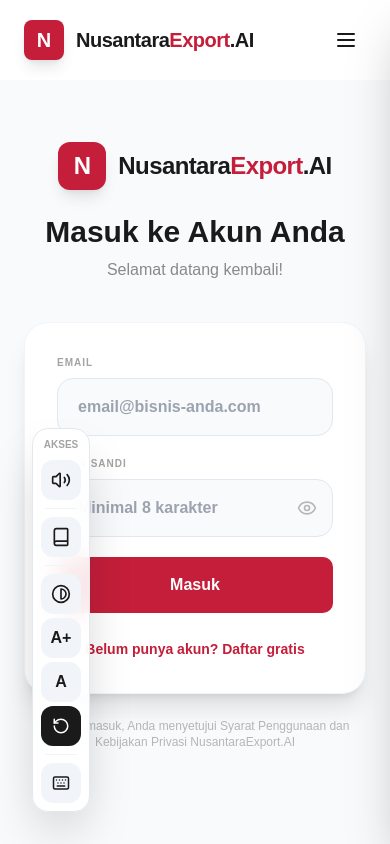
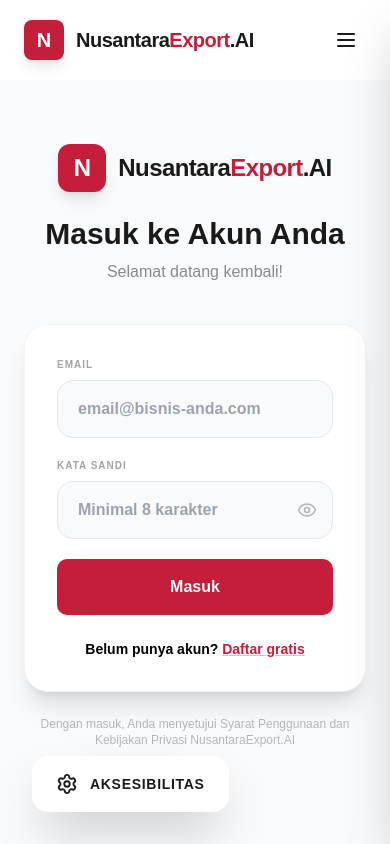
Before and after one commit to henrysalim/nusantaraexport.ai, a React (Vite) app in the folder frontend/: page /login in a window 390 px wide. Shown: the top 844 px of the page. Built offline with nearby package versions, Linux system fonts and the light colour scheme; a web font is replaced by a local one.

Commit message:
fix: minor responsiveness fix, adjust themes, colors, accessibility tools

```diff
--- a/frontend/src/components/AccessibilityTools.jsx
+++ b/frontend/src/components/AccessibilityTools.jsx
@@ -1,5 +1,5 @@
 import { useState, useEffect, useCallback } from "react";
-import { Volume2, Square, Book, Contrast, RotateCcw, Keyboard } from "lucide-react";
+import { Volume2, Square, Book, Contrast, RotateCcw, Keyboard, Settings, Info } from "lucide-react";
 import GlossaryPanel from "./GlossaryPanel";
 
 export default function AccessibilityTools() {
@@ -9,6 +9,7 @@ export default function AccessibilityTools() {
   const [isSpeaking, setIsSpeaking] = useState(false);
   const [isVisible, setIsVisible] = useState(false);
   const [showShortcuts, setShowShortcuts] = useState(false);
+  const [isExpanded, setIsExpanded] = useState(false);
 
   const isMac = typeof navigator !== 'undefined' && navigator.platform.toUpperCase().includes('MAC');
   const modKey = isMac ? '⌘' : 'Ctrl';
@@ -94,94 +95,118 @@ export default function AccessibilityTools() {
       </a>
 
       {/* Floating Controls */}
-      <div className="fixed bottom-8 left-8 z-[60] flex flex-col gap-2" role="toolbar" aria-label="Alat aksesibilitas">
-        <div className="bg-white/90 backdrop-blur-md border border-slate-200 p-2 rounded-2xl shadow-2xl flex flex-col gap-1 items-center">
-          <span className="text-[10px] font-black uppercase text-secondary/40 mb-1" aria-hidden="true">Akses</span>
+      <div className="fixed bottom-8 left-8 z-[60] flex flex-col items-start gap-4" role="toolbar" aria-label="Alat aksesibilitas">
+        {/* Expanded Menu */}
+        <div className={`transition-all duration-300 origin-bottom flex flex-col gap-2 ${isExpanded ? 'translate-y-0 opacity-100 scale-100' : 'translate-y-10 opacity-0 scale-95 pointer-events-none'}`}>
+          <div className="bg-white border border-slate-200 p-2 rounded-3xl shadow-2xl flex flex-col gap-1 w-64 overflow-hidden">
+            <div className="px-4 py-2 border-b border-slate-100 mb-1 flex items-center gap-2">
+                <Settings size={14} className="text-secondary/40" />
+                <span className="text-[10px] font-black uppercase text-secondary/40" aria-hidden="true">Pengaturan Akses</span>
+            </div>
 
             {/* TTS */}
             <button
               onClick={toggleSpeech}
-            className={`w-10 h-10 rounded-xl flex items-center justify-center font-bold transition-all ${isSpeaking ? "bg-accent text-white animate-pulse" : "bg-slate-100 text-secondary hover:bg-slate-200"}`}
+              className={`flex items-center gap-4 w-full p-3 rounded-2xl font-bold transition-all ${isSpeaking ? "bg-accent text-white animate-pulse" : "bg-slate-50 text-secondary hover:bg-slate-100"}`}
               aria-label={isSpeaking ? "Hentikan pembacaan suara" : "Bacakan halaman ini"}
-            aria-pressed={isSpeaking}
-            title={`${modKey}+S`}
             >
-            {isSpeaking ? <Square size={18} fill="currentColor" /> : <Volume2 size={20} />}
+              <div className="w-8 h-8 rounded-xl bg-white/20 flex items-center justify-center flex-shrink-0">
+                {isSpeaking ? <Square size={16} fill="currentColor" /> : <Volume2 size={18} />}
+              </div>
+              <span className="text-sm">{isSpeaking ? "Berhenti" : "Dengarkan Suara"}</span>
+              <span className="ml-auto text-[10px] opacity-40 font-mono">{modKey}+S</span>
             </button>
-
-          <div className="w-8 h-px bg-slate-100 my-1" aria-hidden="true" />
 
             {/* Glossary */}
             <button
               onClick={() => setIsGlossaryOpen(!isGlossaryOpen)}
-            className={`w-10 h-10 rounded-xl flex items-center justify-center font-bold transition-all ${isGlossaryOpen ? "bg-secondary text-white" : "bg-slate-100 text-secondary hover:bg-slate-200"}`}
-            aria-label={isGlossaryOpen ? "Tutup kamus ekspor" : "Buka kamus ekspor"}
-            aria-expanded={isGlossaryOpen}
-            title={`${modKey}+K`}
+              className={`flex items-center gap-4 w-full p-3 rounded-2xl font-bold transition-all ${isGlossaryOpen ? "bg-secondary text-white" : "bg-slate-50 text-secondary hover:bg-slate-100"}`}
             >
-            <Book size={20} />
+              <div className="w-8 h-8 rounded-xl bg-white/10 flex items-center justify-center flex-shrink-0">
+                <Book size={18} />
+              </div>
+              <span className="text-sm">Kamus Ekspor</span>
+              <span className="ml-auto text-[10px] opacity-40 font-mono">{modKey}+K</span>
             </button>
 
-          <div className="w-8 h-px bg-slate-100 my-1" aria-hidden="true" />
+            <div className="h-px bg-slate-100 my-1 mx-2" aria-hidden="true" />
 
             {/* High Contrast */}
             <button
               onClick={() => setHighContrast(!highContrast)}
-            className={`w-10 h-10 rounded-xl flex items-center justify-center font-bold transition-all ${highContrast ? "bg-yellow-400 text-black" : "bg-slate-100 text-secondary hover:bg-slate-200"}`}
-            aria-label={highContrast ? "Nonaktifkan kontras tinggi" : "Aktifkan kontras tinggi"}
-            aria-pressed={highContrast}
-            title={`${modKey}+J`}
+              className={`flex items-center gap-4 w-full p-3 rounded-2xl font-bold transition-all ${highContrast ? "bg-yellow-400 text-black shadow-lg" : "bg-slate-50 text-secondary hover:bg-slate-100"}`}
             >
-            <Contrast size={20} />
+              <div className="w-8 h-8 rounded-xl bg-black/5 flex items-center justify-center flex-shrink-0">
+                <Contrast size={18} />
+              </div>
+              <span className="text-sm">Kontras Tinggi</span>
+              <span className="ml-auto text-[10px] opacity-40 font-mono">{modKey}+J</span>
             </button>
 
-          {/* Font A+ */}
+            {/* Font Control Layout */}
+            <div className="flex flex-col gap-1 mt-1 p-1 bg-slate-50 rounded-2xl border border-slate-100">
+                <div className="px-3 py-1 flex items-center gap-2">
+                    <span className="text-[9px] font-black uppercase text-secondary/30">Ukuran Teks</span>
+                </div>
+                <div className="flex gap-1">
                     <button
                         onClick={() => setFontSize("xl")}
-            className={`w-10 h-10 rounded-xl flex items-center justify-center font-bold transition-all ${fontSize === "xl" ? "bg-accent text-white" : "bg-slate-100 text-secondary hover:bg-slate-200"}`}
-            aria-label="Teks sangat besar"
-            aria-pressed={fontSize === "xl"}
+                        className={`flex-1 py-2 rounded-xl font-black text-xs transition-all ${fontSize === "xl" ? "bg-accent text-white" : "hover:bg-slate-200"}`}
                     >
-            A+
+                        Paling Besar
                     </button>
-
-          {/* Font A */}
                     <button
                         onClick={() => setFontSize("lg")}
-            className={`w-10 h-10 rounded-xl flex items-center justify-center font-bold transition-all ${fontSize === "lg" ? "bg-accent text-white" : "bg-slate-100 text-secondary hover:bg-slate-200"}`}
-            aria-label="Teks besar"
-            aria-pressed={fontSize === "lg"}
+                        className={`flex-1 py-2 rounded-xl font-black text-xs transition-all ${fontSize === "lg" ? "bg-accent text-white" : "hover:bg-slate-200"}`}
                     >
-            A
+                        Besar
                     </button>
-
-          {/* Reset */}
                     <button
-            onClick={() => { setFontSize("base"); setHighContrast(false); }}
-            className={`w-10 h-10 rounded-xl flex items-center justify-center font-bold transition-all ${fontSize === "base" && !highContrast ? "bg-secondary text-white" : "bg-slate-100 text-secondary hover:bg-slate-200"}`}
-            aria-label="Reset aksesibilitas"
-            title={`${modKey}+0`}
+                        onClick={() => setFontSize("base")}
+                        className={`flex-1 py-2 rounded-xl font-black text-xs transition-all ${fontSize === "base" ? "bg-secondary text-white" : "hover:bg-slate-200"}`}
                     >
-            <RotateCcw size={18} />
-          </button>
-
-          <div className="w-8 h-px bg-slate-100 my-1" aria-hidden="true" />
-
-          {/* Shortcuts */}
-          <button
-            onClick={() => setShowShortcuts(!showShortcuts)}
-            className={`w-10 h-10 rounded-xl flex items-center justify-center font-bold transition-all ${showShortcuts ? "bg-secondary text-white" : "bg-slate-100 text-secondary hover:bg-slate-200"}`}
-            aria-label="Tampilkan pintasan keyboard"
-            aria-expanded={showShortcuts}
-          >
-            <Keyboard size={18} />
+                        Normal
                     </button>
                 </div>
             </div>
 
+            <div className="h-px bg-slate-100 my-1 mx-2" aria-hidden="true" />
+
+            {/* Shortcuts & Reset Container */}
+            <div className="flex gap-2 p-1">
+                <button
+                    onClick={() => setShowShortcuts(!showShortcuts)}
+                    className="flex-1 flex items-center justify-center gap-2 py-3 bg-slate-100 text-secondary hover:bg-slate-200 rounded-xl font-bold text-xs transition-all"
+                >
+                    <Keyboard size={14} /> Pintasan
+                </button>
+                <button
+                    onClick={() => { setFontSize("base"); setHighContrast(false); }}
+                    className="w-12 flex items-center justify-center bg-slate-100 text-secondary hover:bg-red-50 hover:text-red-500 rounded-xl transition-all"
+                    title="Reset Semua"
+                >
+                    <RotateCcw size={16} />
+                </button>
+            </div>
+          </div>
+        </div>
+
+        {/* Main Toggle Button */}
+        <button
+          onClick={() => setIsExpanded(!isExpanded)}
+          className={`group flex items-center gap-3 px-6 h-14 rounded-2xl shadow-2xl transition-all duration-300 transform border-2 ${isExpanded ? 'bg-secondary text-white border-secondary' : 'bg-white text-secondary border-slate-100 hover:scale-105 active:scale-95'}`}
+          aria-label={isExpanded ? "Tutup menu aksesibilitas" : "Buka menu aksesibilitas"}
+          aria-expanded={isExpanded}
+        >
+          <Settings size={22} className={`transition-transform duration-500 ${isExpanded ? 'rotate-180' : 'group-hover:rotate-45'}`} />
+          <span className="font-black text-sm uppercase tracking-wider">Aksesibilitas</span>
+          {isExpanded && <div className="w-5 h-5 rounded-full bg-white/20 flex items-center justify-center text-xs">×</div>}
+        </button>
+      </div>
+
       {/* Shortcuts Modal */}
       {showShortcuts && (
-        <div className="fixed inset-0 z-[70] flex items-center justify-center bg-black/50 backdrop-blur-sm" onClick={() => setShowShortcuts(false)} role="dialog" aria-modal="true" aria-label="Pintasan keyboard">
+        <div className="fixed inset-0 z-[70] flex items-center justify-center bg-black/70" onClick={() => setShowShortcuts(false)} role="dialog" aria-modal="true" aria-label="Pintasan keyboard">
           <div className="bg-white rounded-3xl p-8 max-w-md w-full mx-4 shadow-2xl" onClick={(e) => e.stopPropagation()}>
             <h2 className="text-xl font-black text-secondary mb-6">Pintasan Keyboard</h2>
             <div className="space-y-3">
@@ -213,9 +238,10 @@ export default function AccessibilityTools() {
       <button
         onClick={scrollToTop}
         aria-label="Kembali ke atas"
-        className={`fixed bottom-8 right-8 z-[60] w-14 h-14 bg-accent text-white rounded-2xl shadow-2xl flex items-center justify-center transition-all duration-300 transform border-4 border-white ${isVisible ? "translate-y-0 opacity-100 scale-100" : "translate-y-20 opacity-0 scale-50 pointer-events-none"} hover:bg-secondary hover:-translate-y-2 active:scale-95`}
+        className={`fixed bottom-8 right-8 z-[60] w-auto px-4 h-14 bg-accent text-white rounded-2xl shadow-2xl flex items-center justify-center transition-all duration-300 transform border-4 border-white ${isVisible ? "translate-y-0 opacity-100 scale-100" : "translate-y-20 opacity-0 scale-50 pointer-events-none"} hover:bg-secondary hover:-translate-y-2 active:scale-95`}
         tabIndex={isVisible ? 0 : -1}
       >
+        Kembali ke atas&nbsp;
         <svg xmlns="http://www.w3.org/2000/svg" width="24" height="24" viewBox="0 0 24 24" fill="none" stroke="currentColor" strokeWidth="2" strokeLinecap="round" strokeLinejoin="round" aria-hidden="true"><path d="m5 12 7-7 7 7" /><path d="M12 19V5" /></svg>
       </button>
     </>
--- a/frontend/src/components/FeaturesSection.jsx
+++ b/frontend/src/components/FeaturesSection.jsx
@@ -50,7 +50,7 @@ export default function FeaturesSection() {
             <div
               key={i}
               role="listitem"
-              className="bg-white/10 backdrop-blur-sm border border-white/20 p-10 rounded-[2rem] animate-fadeInUp shadow-2xl focus-within:ring-2 focus-within:ring-accent"
+              className="bg-white/15 border border-white/20 p-10 rounded-[2rem] animate-fadeInUp shadow-2xl focus-within:ring-2 focus-within:ring-accent"
               style={{ animationDelay: `${i * 100}ms` }}
               tabIndex={0}
               aria-label={`Fitur: ${f.title}. ${f.desc}`}
--- a/frontend/src/components/HeroSection.jsx
+++ b/frontend/src/components/HeroSection.jsx
@@ -130,7 +130,7 @@ export default function HeroSection() {
 
         {/* Right Column — Dashboard Preview */}
         <div className="relative animate-fadeInUp hidden md:block w-full max-w-md ml-auto" aria-hidden="true">
-          <div className="bg-white/20 backdrop-blur-sm border border-white/20 pb-0 overflow-hidden rounded-[2.5rem] shadow-2xl transform translate-z-0">
+          <div className="bg-white/25 border border-white/20 pb-0 overflow-hidden rounded-[2.5rem] shadow-2xl transform translate-z-0">
             <div className="p-8 pb-4">
               <div className="flex items-center gap-4 mb-6">
                 <div className="w-12 h-12 bg-accent rounded-2xl flex items-center justify-center text-white">
@@ -194,7 +194,7 @@ export default function HeroSection() {
                 ))}
               </div>
             </div>
-            <div className="bg-white/10 p-6 mt-8 backdrop-blur-sm border-t border-white/10">
+            <div className="bg-white/10 p-6 mt-8 border-t border-white/10">
               <div className="flex items-center gap-3 text-white">
                 <div className="w-2 h-2 rounded-full bg-accent animate-pulse" />
                 <span className="text-xs font-bold uppercase tracking-widest opacity-80">
--- a/frontend/src/components/VoiceDemoSection.jsx
+++ b/frontend/src/components/VoiceDemoSection.jsx
@@ -143,18 +143,18 @@ export default function VoiceDemoSection() {
         </div>
 
         {/* Text Input */}
-        <div className="flex gap-2 mb-4">
+        <div className="flex flex-col sm:flex-row gap-3 mb-6">
           <label htmlFor="voice-input" className="sr-only">Ketik pertanyaan ekspor Anda</label>
           <input
             id="voice-input"
-            className="flex-1 px-5 py-4 bg-slate-soft border border-slate-200 rounded-2xl font-bold text-secondary outline-none focus:border-accent focus:ring-2 focus:ring-accent/20 transition-colors"
+            className="flex-1 px-5 py-4 bg-slate-soft border border-slate-200 rounded-2xl font-bold text-secondary outline-none focus:border-accent focus:ring-2 focus:ring-accent/20 transition-colors min-w-0"
             type="text"
             placeholder="Atau ketik pertanyaan Anda di sini..."
             value={inputText}
             onChange={e => setInputText(e.target.value)}
             onKeyDown={e => e.key === 'Enter' && handleTextSubmit()}
           />
-          <button onClick={handleTextSubmit} className="btn-primary px-6" aria-label="Kirim pertanyaan">
+          <button onClick={handleTextSubmit} className="btn-primary px-8 py-4 justify-center whitespace-nowrap" aria-label="Kirim pertanyaan">
             Kirim
           </button>
         </div>
--- a/frontend/src/pages/DemoPage.jsx
+++ b/frontend/src/pages/DemoPage.jsx
@@ -44,7 +44,7 @@ export default function DemoPage() {
 
   return (
     <div className="min-h-screen bg-slate-soft">
-      <main className="max-w-7xl mx-auto px-6 pt-28 pb-20">
+      <main className="max-w-6xl mx-auto px-6 pt-28 pb-20">
         {/* Header */}
         <div className="mb-8 animate-fadeInUp">
           <div className="flex items-center gap-4 mb-2">
--- a/frontend/src/pages/LoginPage.jsx
+++ b/frontend/src/pages/LoginPage.jsx
@@ -106,12 +106,16 @@ export default function LoginPage() {
           </form>
 
           <div className="mt-6 text-center">
-            <button
-              onClick={() => setIsRegister(!isRegister)}
-              className="text-sm font-bold text-accent hover:underline"
-            >
-              {isRegister ? 'Sudah punya akun? Masuk' : 'Belum punya akun? Daftar gratis'}
-            </button>
+            <p className="text-sm font-bold text-black">
+              {isRegister ? 'Sudah punya akun? ' : 'Belum punya akun? '}
+              <button
+                type="button"
+                onClick={() => setIsRegister(!isRegister)}
+                className="text-accent underline decoration-accent/30 hover:decoration-accent transition-all"
+              >
+                {isRegister ? 'Masuk' : 'Daftar gratis'}
+              </button>
+            </p>
           </div>
         </div>
 
```
Also changed, not shown: frontend/src/components/Navbar.jsx (+5 -5 lines). Lines whose indentation alone changed are shown as unchanged.
